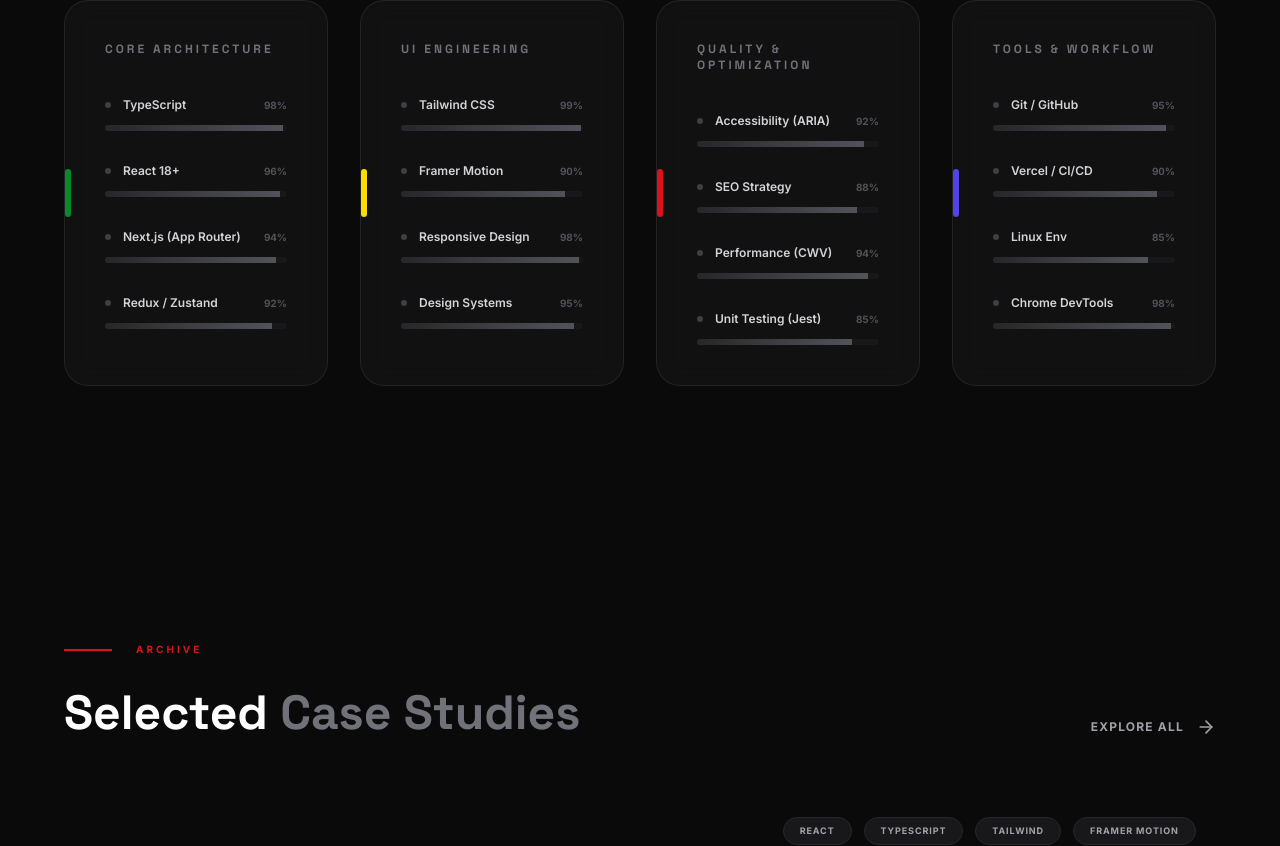
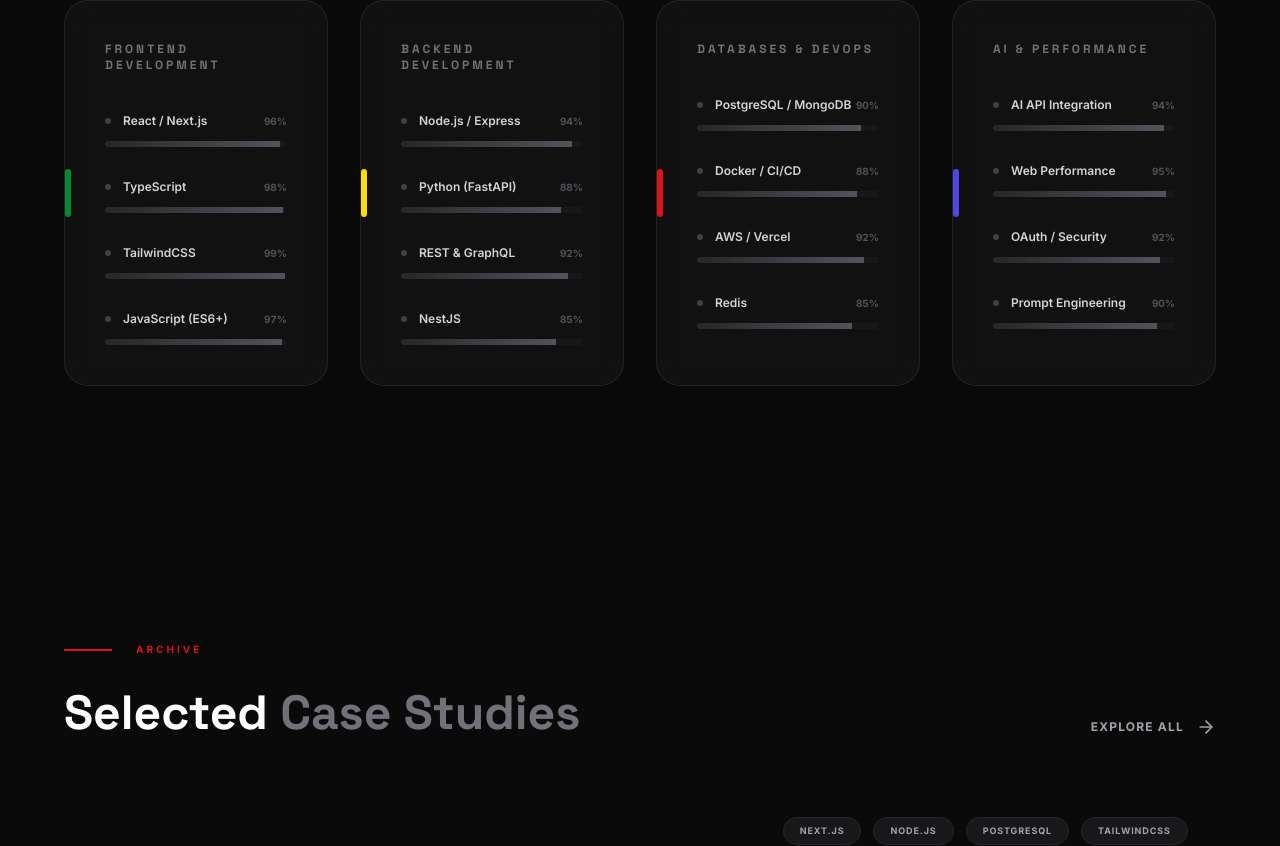
Before and after one commit to yonny-dev/Yonas_Wagnew_Portfolio, a React (Vite) app: page / in a window 1280 px wide. Shown: the part 2200-3046 px from the top of the page. Built offline with nearby package versions, Linux system fonts and the light colour scheme.

Commit message:
Update constants.tsx

```diff
--- a/constants.tsx
+++ b/constants.tsx
@@ -1,11 +1,13 @@
+
 /**
  * Application Constants & Centralized Content
+ *
  * Contains brand colors, navigation items, skill sets, and project data.
  * This file serves as the single source of truth for the portfolio's content.
  */
 
 import React from 'react';
-import { Github, Twitter, MessageSquare, Send, Mail, Globe, Code2, Layers, Cpu, Zap } from 'lucide-react';
+import { Github, Phone, MessageSquare, Send, Mail, Globe, Code2, Layers, Cpu, Zap } from 'lucide-react';
 import { NavItem, SkillCategory, Project, SocialLink } from './types';
 
 // Brand Identity: Ethiopian-inspired primary color palette
@@ -28,43 +30,43 @@ export const NAV_ITEMS: NavItem[] = [
 // Skills Data: Organized by domain expertise with proficiency levels
 export const SKILL_CATEGORIES: SkillCategory[] = [
   {
-    title: 'Core Architecture',
+    title: 'Frontend Development',
     accentColor: COLORS.ethGreen,
     skills: [
+      { name: 'React / Next.js', level: 96 },
       { name: 'TypeScript', level: 98 },
-      { name: 'React 18+', level: 96 },
-      { name: 'Next.js (App Router)', level: 94 },
-      { name: 'Redux / Zustand', level: 92 },
+      { name: 'TailwindCSS', level: 99 },
+      { name: 'JavaScript (ES6+)', level: 97 },
     ],
   },
   {
-    title: 'UI Engineering',
+    title: 'Backend Development',
     accentColor: COLORS.ethYellow,
     skills: [
-      { name: 'Tailwind CSS', level: 99 },
-      { name: 'Framer Motion', level: 90 },
-      { name: 'Responsive Design', level: 98 },
-      { name: 'Design Systems', level: 95 },
+      { name: 'Node.js / Express', level: 94 },
+      { name: 'Python (FastAPI)', level: 88 },
+      { name: 'REST & GraphQL', level: 92 },
+      { name: 'NestJS', level: 85 },
     ],
   },
   {
-    title: 'Quality & Optimization',
+    title: 'Databases & DevOps',
     accentColor: COLORS.ethRed,
     skills: [
-      { name: 'Accessibility (ARIA)', level: 92 },
-      { name: 'SEO Strategy', level: 88 },
-      { name: 'Performance (CWV)', level: 94 },
-      { name: 'Unit Testing (Jest)', level: 85 },
+      { name: 'PostgreSQL / MongoDB', level: 90 },
+      { name: 'Docker / CI/CD', level: 88 },
+      { name: 'AWS / Vercel', level: 92 },
+      { name: 'Redis', level: 85 },
     ],
   },
   {
-    title: 'Tools & Workflow',
+    title: 'AI & Performance',
     accentColor: '#4f46e5',
     skills: [
-      { name: 'Git / GitHub', level: 95 },
-      { name: 'Vercel / CI/CD', level: 90 },
-      { name: 'Linux Env', level: 85 },
-      { name: 'Chrome DevTools', level: 98 },
+      { name: 'AI API Integration', level: 94 },
+      { name: 'Web Performance', level: 95 },
+      { name: 'OAuth / Security', level: 92 },
+      { name: 'Prompt Engineering', level: 90 },
     ],
   },
 ];
@@ -76,29 +78,29 @@ export const PROJECTS: Project[] = [
     title: 'MALDYOR HOTEL DIGITAL MENU',
     description: 'A professional-grade digital menu system for Maldyor Hotel, featuring dynamic category filtering and high-end animations.',
     image: 'https://i.postimg.cc/4yjZY5f8/maldyor_digital_menu.png',
-    tags: ['React', 'TypeScript', 'Tailwind', 'Framer Motion'],
+    tags: ['Next.js', 'Node.js', 'PostgreSQL', 'TailwindCSS'],
     githubUrl: 'https://github.com/yonny-dev/Maldyor-Hotel-Menu-Updated',
-    liveUrl: 'https://maldyor.wezktech.site/',
+    liveUrl: 'https://maldyor-hotel-menu-updated.vercel.app/',
     problem: 'Hotels and restaurants need a way to present their menu digitally that is as premium as their service, with the ability to update items instantly without reprinting.',
-    solution: 'Engineered a lightning-fast, mobile-optimized React application with a custom filtering engine and smooth layout transitions to enhance the guest experience.',
+    solution: 'Engineered a full-stack solution with a Next.js frontend and a Node.js/PostgreSQL backend for real-time menu management and high-performance delivery.',
   },
   {
     id: 'kades-bakery',
     title: 'KADES BAKERY & CAKE',
     description: 'An artisanal digital storefront for a premium bakery, featuring visual-first product displays and seamless ordering flows.',
     image: 'https://i.postimg.cc/QMSm1R3R/image.png',
-    tags: ['Next.js', 'Tailwind CSS', 'Framer Motion', 'Responsive'],
+    tags: ['Next.js', 'FastAPI', 'MongoDB', 'TailwindCSS'],
     githubUrl: 'https://github.com/yonny-dev/kadesbakerycake',
-    liveUrl: 'https://kadesbakerycake.wezktech.site/',
+    liveUrl: 'https://kadesbakerycake.vercel.app/',
     problem: 'Translating the sensory appeal of artisan baked goods into a digital format while maintaining a seamless, accessible user experience for diverse customer bases.',
-    solution: 'Designed an immersive, image-centric interface that combines aesthetic elegance with performant, accessible navigation to drive engagement and conversion.',
+    solution: 'Designed an immersive, image-centric interface powered by a Python backend for inventory management and order processing.',
   }
 ];
 
 // Social Connectivity Links
 export const SOCIAL_LINKS: SocialLink[] = [
+  { platform: 'Phone', url: 'tel:+251938007979', icon: <Phone size={20} />, label: '+251 938 007 979' },
   { platform: 'GitHub', url: 'https://github.com/yonny-dev', icon: <Github size={20} />, label: '@yonny-dev' },
-  { platform: 'Twitter', url: 'https://twitter.com/yonnyw7', icon: <Twitter size={20} />, label: '@yonnyw7' },
   { platform: 'Discord', url: 'https://discord.com/users/yonny_w', icon: <MessageSquare size={20} />, label: '@yonny_w' },
   { platform: 'Telegram', url: 'https://t.me/yonnyw7', icon: <Send size={20} />, label: '@yonnyw7' },
   { platform: 'Email', url: 'mailto:yonaswagnew20@gmail.com', icon: <Mail size={20} />, label: 'Yonaswagnew20@gmail.com' },
```
